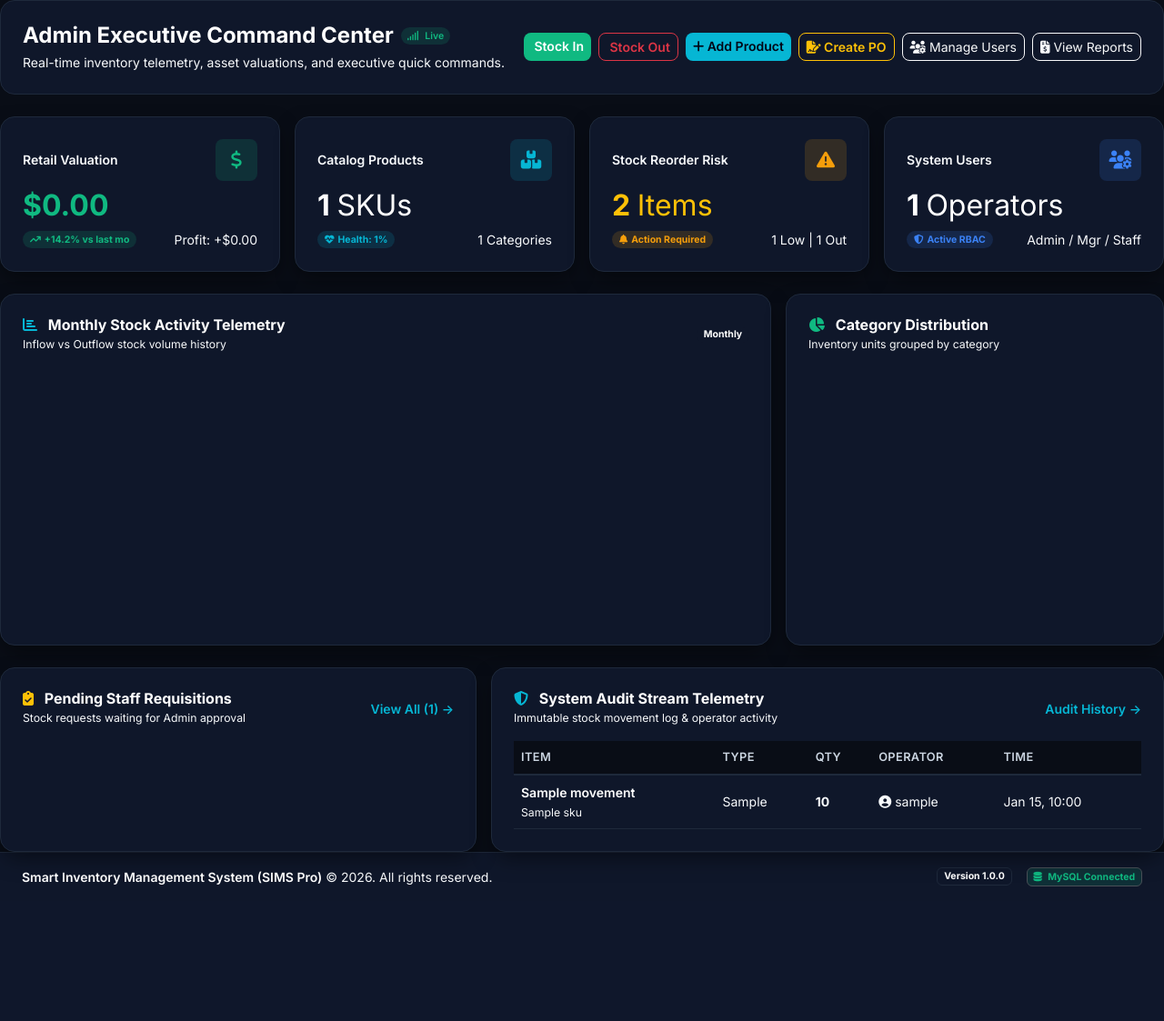
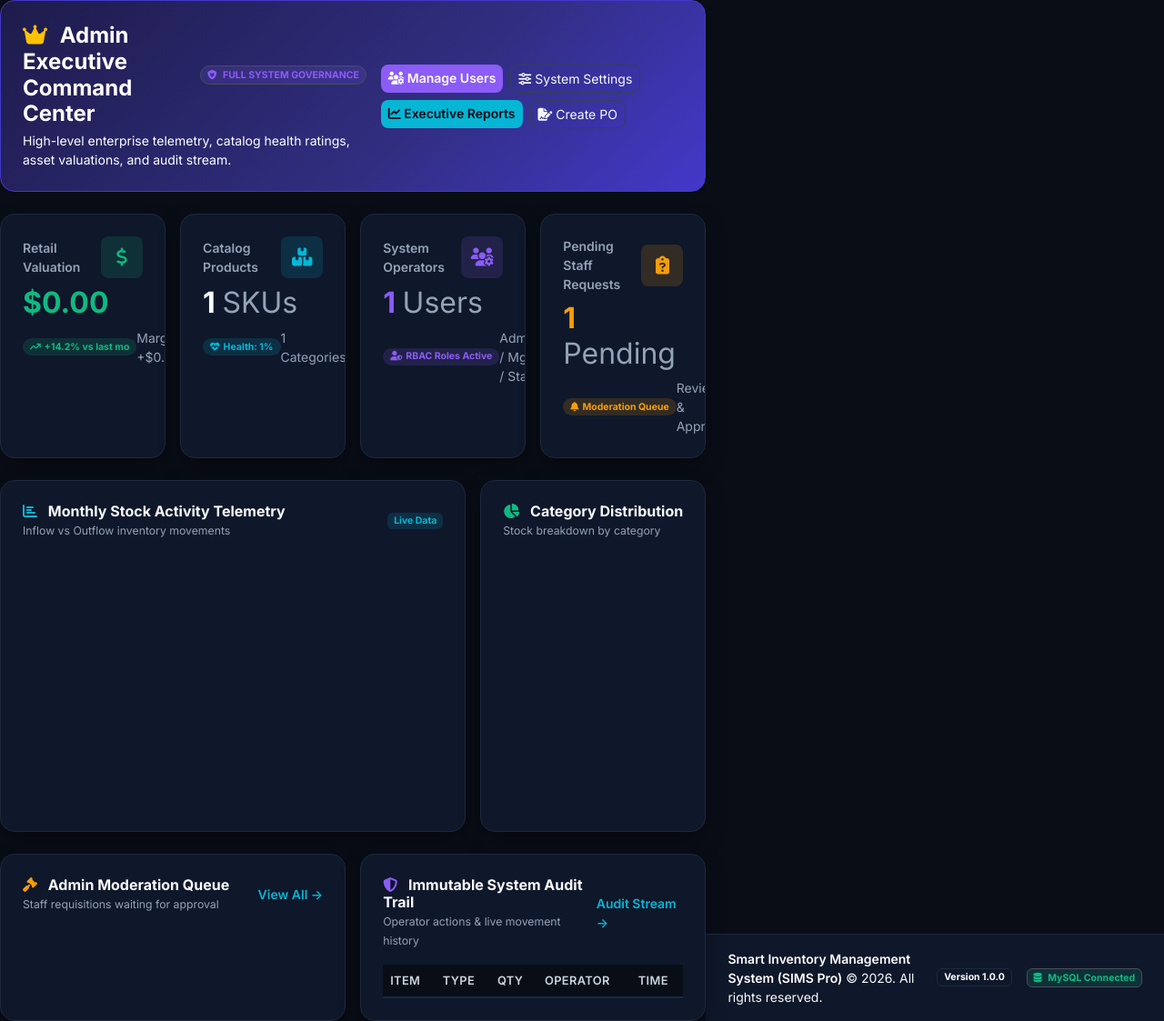
Before and after one commit to jayandisemini/inventory-management-system, a PHP site: template app/Views/dashboard/admin.php in a window 1280 px wide. Shown: the whole page at 91% size. Before the commit the page ends 975 px from the top, so only its background shows below. Run offline with PHP 8.4, Linux system fonts and the light colour scheme; the template is opened without the code that fills it: most values are stand-ins (such as "Sample title", 1, 10 or a date in 2020); data that the repository does not hold is empty; a map, chart or similar area stays blank; some libraries are stand-ins or nearby versions.

Commit message:
feat: redesign Admin Executive Command Center dashboard with theme support and moderation queue

```diff
--- a/app/Views/dashboard/admin.php
+++ b/app/Views/dashboard/admin.php
@@ -1,44 +1,40 @@
 <div class="container-fluid px-0">
 
-    <!-- Simple Top Header -->
-    <div class="d-flex flex-column flex-md-row justify-content-between align-items-md-center mb-4 gap-3 bg-slate-900 p-4 rounded-4 border border-slate-800">
+    <!-- Admin Executive Header Banner -->
+    <div class="d-flex flex-column flex-md-row justify-content-between align-items-md-center mb-4 gap-3 role-banner-admin p-4 rounded-4 shadow-sm text-white">
         <div>
-            <div class="d-flex align-items-center gap-2">
-                <h4 class="fw-bold text-white mb-0">Admin Executive Command Center</h4>
-                <span class="badge bg-emerald-subtle text-emerald rounded-pill px-2.5 py-1 fs-8 fw-semibold"><i class="fas fa-signal me-1"></i> Live</span>
+            <div class="d-flex align-items-center gap-2 mb-1">
+                <h4 class="fw-bold mb-0"><i class="fas fa-crown me-2 text-warning"></i> Admin Executive Command Center</h4>
+                <span class="badge bg-purple-subtle text-purple rounded-pill px-2.5 py-1 fs-8 fw-bold border border-purple">
+                    <i class="fas fa-shield-cat me-1"></i> FULL SYSTEM GOVERNANCE
+                </span>
             </div>
-            <p class="text-slate-400 fs-7 mb-0 mt-1">Real-time inventory telemetry, asset valuations, and executive quick commands.</p>
+            <p class="text-slate-400 fs-7 mb-0">High-level enterprise telemetry, catalog health ratings, asset valuations, and audit stream.</p>
         </div>
         <div class="d-flex flex-wrap gap-2">
-            <a href="/inventory/stock-in" class="btn btn-emerald btn-sm rounded-3 fw-semibold">
-                <i class="fas fa-arrow-down-left me-1.5"></i> Stock In
-            </a>
-            <a href="/inventory/stock-out" class="btn btn-outline-danger btn-sm rounded-3 fw-semibold">
-                <i class="fas fa-arrow-up-right me-1.5"></i> Stock Out
-            </a>
-            <a href="/products/create" class="btn btn-cyan btn-sm rounded-3 fw-semibold">
-                <i class="fas fa-plus me-1.5"></i> Add Product
-            </a>
-            <a href="/purchase-orders/create" class="btn btn-outline-warning btn-sm rounded-3 fw-semibold">
-                <i class="fas fa-file-signature me-1.5"></i> Create PO
-            </a>
-            <a href="/users" class="btn btn-outline-light btn-sm rounded-3">
+            <a href="/users" class="btn btn-purple btn-sm rounded-3">
                 <i class="fas fa-users-gear me-1.5"></i> Manage Users
             </a>
-            <a href="/reports" class="btn btn-outline-light btn-sm rounded-3">
-                <i class="fas fa-file-invoice-dollar me-1.5"></i> View Reports
+            <a href="/settings" class="btn btn-theme-outline btn-sm rounded-3">
+                <i class="fas fa-sliders me-1.5"></i> System Settings
+            </a>
+            <a href="/reports" class="btn btn-cyan btn-sm rounded-3">
+                <i class="fas fa-chart-line me-1.5"></i> Executive Reports
+            </a>
+            <a href="/purchase-orders/create" class="btn btn-theme-outline btn-sm rounded-3">
+                <i class="fas fa-file-signature me-1.5"></i> Create PO
             </a>
         </div>
     </div>
 
-    <!-- 4 Executive Telemetry KPI Stat Cards -->
+    <!-- 4 Executive KPI Stat Cards -->
     <div class="row g-3 mb-4">
-        <!-- 1. Total Inventory Asset Valuation -->
+        <!-- 1. Total Retail Valuation -->
         <div class="col-12 col-sm-6 col-xl-3">
             <a href="/reports" class="text-decoration-none">
-                <div class="card card-metric border-0 rounded-4 bg-slate-900 p-4 h-100 position-relative overflow-hidden hover-shadow transition-all">
+                <div class="card card-metric border-0 rounded-4 p-4 h-100 position-relative overflow-hidden">
                     <div class="d-flex align-items-center justify-content-between mb-2">
-                        <span class="text-slate-400 fs-7 fw-semibold">Retail Valuation</span>
+                        <span class="text-theme-muted fs-7 fw-semibold">Retail Valuation</span>
                         <div class="metric-icon bg-emerald-subtle text-emerald rounded-3 d-flex align-items-center justify-content-center p-2.5">
                             <i class="fas fa-dollar-sign fs-5"></i>
                         </div>
@@ -48,87 +44,87 @@
                         <span class="badge bg-emerald-subtle text-emerald rounded-pill fs-8 px-2 py-0.5">
                             <i class="fas fa-arrow-trend-up me-1"></i>+14.2% vs last mo
                         </span>
-                        <span class="text-slate-400 fs-8">Profit: +$<?= number_format($metrics['potential_profit'] ?? 0, 2) ?></span>
+                        <span class="text-theme-muted fs-8">Margin: +$<?= number_format($metrics['potential_profit'] ?? 0, 2) ?></span>
                     </div>
                 </div>
             </a>
         </div>
 
-        <!-- 2. Total Catalog Products & Health Rating -->
+        <!-- 2. Catalog Products & Health -->
         <div class="col-12 col-sm-6 col-xl-3">
             <a href="/products" class="text-decoration-none">
-                <div class="card card-metric border-0 rounded-4 bg-slate-900 p-4 h-100 position-relative overflow-hidden hover-shadow transition-all">
+                <div class="card card-metric border-0 rounded-4 p-4 h-100 position-relative overflow-hidden">
                     <div class="d-flex align-items-center justify-content-between mb-2">
-                        <span class="text-slate-400 fs-7 fw-semibold">Catalog Products</span>
+                        <span class="text-theme-muted fs-7 fw-semibold">Catalog Products</span>
                         <div class="metric-icon bg-cyan-subtle text-cyan rounded-3 d-flex align-items-center justify-content-center p-2.5">
                             <i class="fas fa-boxes-stacked fs-5"></i>
                         </div>
                     </div>
-                    <h2 class="fw-bold text-white mb-2"><?= number_format($metrics['total_products'] ?? 0) ?> <span class="fs-7 text-slate-400 fw-normal">SKUs</span></h2>
+                    <h2 class="fw-bold text-theme-main mb-2"><?= number_format($metrics['total_products'] ?? 0) ?> <span class="fs-7 text-theme-muted fw-normal">SKUs</span></h2>
                     <div class="d-flex align-items-center justify-content-between">
                         <span class="badge bg-cyan-subtle text-cyan rounded-pill fs-8 px-2 py-0.5">
                             <i class="fas fa-heart-pulse me-1"></i>Health: <?= $metrics['health_percentage'] ?? 100 ?>%
                         </span>
-                        <span class="text-slate-400 fs-8"><?= $metrics['total_categories'] ?? 0 ?> Categories</span>
+                        <span class="text-theme-muted fs-8"><?= $metrics['total_categories'] ?? 0 ?> Categories</span>
                     </div>
                 </div>
             </a>
         </div>
 
-        <!-- 3. Low Stock & Out-of-Stock Risk Alerts -->
+        <!-- 3. System Users Count -->
         <div class="col-12 col-sm-6 col-xl-3">
-            <a href="/reports" class="text-decoration-none">
-                <div class="card card-metric border-0 rounded-4 bg-slate-900 p-4 h-100 position-relative overflow-hidden hover-shadow transition-all">
+            <a href="/users" class="text-decoration-none">
+                <div class="card card-metric border-0 rounded-4 p-4 h-100 position-relative overflow-hidden">
                     <div class="d-flex align-items-center justify-content-between mb-2">
-                        <span class="text-slate-400 fs-7 fw-semibold">Stock Reorder Risk</span>
-                        <div class="metric-icon bg-warning-subtle text-warning rounded-3 d-flex align-items-center justify-content-center p-2.5">
-                            <i class="fas fa-triangle-exclamation fs-5"></i>
+                        <span class="text-theme-muted fs-7 fw-semibold">System Operators</span>
+                        <div class="metric-icon bg-purple-subtle text-purple rounded-3 d-flex align-items-center justify-content-center p-2.5">
+                            <i class="fas fa-users-gear fs-5"></i>
                         </div>
                     </div>
-                    <h2 class="fw-bold text-warning mb-2"><?= number_format(($metrics['low_stock_count'] ?? 0) + ($metrics['out_of_stock_count'] ?? 0)) ?> <span class="fs-7 text-slate-400 fw-normal">Items</span></h2>
+                    <h2 class="fw-bold text-purple mb-2"><?= number_format($metrics['total_users'] ?? 0) ?> <span class="fs-7 text-theme-muted fw-normal">Users</span></h2>
                     <div class="d-flex align-items-center justify-content-between">
-                        <span class="badge bg-warning-subtle text-warning rounded-pill fs-8 px-2 py-0.5">
-                            <i class="fas fa-bell me-1"></i>Action Required
+                        <span class="badge bg-purple-subtle text-purple rounded-pill fs-8 px-2 py-0.5">
+                            <i class="fas fa-user-shield me-1"></i>RBAC Roles Active
                         </span>
-                        <span class="text-slate-400 fs-8"><?= $metrics['low_stock_count'] ?? 0 ?> Low | <?= $metrics['out_of_stock_count'] ?? 0 ?> Out</span>
+                        <span class="text-theme-muted fs-8">Admin / Mgr / Staff</span>
                     </div>
                 </div>
             </a>
         </div>
 
-        <!-- 4. System Users & Active Roles -->
+        <!-- 4. Pending Requisitions Risk Alert -->
         <div class="col-12 col-sm-6 col-xl-3">
-            <a href="/users" class="text-decoration-none">
-                <div class="card card-metric border-0 rounded-4 bg-slate-900 p-4 h-100 position-relative overflow-hidden hover-shadow transition-all">
+            <a href="/stock-requests" class="text-decoration-none">
+                <div class="card card-metric border-0 rounded-4 p-4 h-100 position-relative overflow-hidden">
                     <div class="d-flex align-items-center justify-content-between mb-2">
-                        <span class="text-slate-400 fs-7 fw-semibold">System Users</span>
-                        <div class="metric-icon bg-primary-subtle text-blue rounded-3 d-flex align-items-center justify-content-center p-2.5">
-                            <i class="fas fa-users-gear fs-5"></i>
+                        <span class="text-theme-muted fs-7 fw-semibold">Pending Staff Requests</span>
+                        <div class="metric-icon bg-warning-subtle text-amber rounded-3 d-flex align-items-center justify-content-center p-2.5">
+                            <i class="fas fa-clipboard-question fs-5"></i>
                         </div>
                     </div>
-                    <h2 class="fw-bold text-white mb-2"><?= number_format($metrics['total_users'] ?? 0) ?> <span class="fs-7 text-slate-400 fw-normal">Operators</span></h2>
+                    <h2 class="fw-bold text-amber mb-2"><?= count($pendingRequests ?? []) ?> <span class="fs-7 text-theme-muted fw-normal">Pending</span></h2>
                     <div class="d-flex align-items-center justify-content-between">
-                        <span class="badge bg-primary-subtle text-blue rounded-pill fs-8 px-2 py-0.5">
-                            <i class="fas fa-shield-halved me-1"></i>Active RBAC
+                        <span class="badge bg-warning-subtle text-amber rounded-pill fs-8 px-2 py-0.5">
+                            <i class="fas fa-bell me-1"></i>Moderation Queue
                         </span>
-                        <span class="text-slate-400 fs-8">Admin / Mgr / Staff</span>
+                        <span class="text-theme-muted fs-8">Review & Approve</span>
                     </div>
                 </div>
             </a>
         </div>
     </div>
 
-    <!-- Analytics Row 1: Monthly Movements & Category Donut Chart -->
+    <!-- Analytics Charts Row -->
     <div class="row g-3 mb-4">
-        <!-- Monthly Stock Activity Chart -->
+        <!-- Monthly Movement Bar Chart -->
         <div class="col-12 col-lg-8">
-            <div class="card border-0 rounded-4 bg-slate-900 p-4 h-100">
+            <div class="card border-0 rounded-4 p-4 h-100">
                 <div class="d-flex align-items-center justify-content-between mb-3">
                     <div>
-                        <h6 class="fw-bold text-white mb-0"><i class="fas fa-chart-bar me-2 text-cyan"></i> Monthly Stock Activity Telemetry</h6>
-                        <small class="text-slate-400 fs-8">Inflow vs Outflow stock volume history</small>
+                        <h6 class="fw-bold text-theme-main mb-0"><i class="fas fa-chart-bar me-2 text-cyan"></i> Monthly Stock Activity Telemetry</h6>
+                        <small class="text-theme-muted fs-8">Inflow vs Outflow inventory movements</small>
                     </div>
-                    <span class="badge bg-slate-800 text-slate-300 fs-8">Monthly</span>
+                    <span class="badge bg-cyan-subtle text-cyan fs-8">Live Data</span>
                 </div>
                 <div style="height: 280px;">
                     <canvas id="monthlyMovementsChart"></canvas>
@@ -136,13 +132,13 @@
             </div>
         </div>
 
-        <!-- Category Stock Distribution Donut Chart -->
+        <!-- Category Donut Chart -->
         <div class="col-12 col-lg-4">
-            <div class="card border-0 rounded-4 bg-slate-900 p-4 h-100">
+            <div class="card border-0 rounded-4 p-4 h-100">
                 <div class="d-flex align-items-center justify-content-between mb-3">
                     <div>
-                        <h6 class="fw-bold text-white mb-0"><i class="fas fa-chart-pie me-2 text-emerald"></i> Category Distribution</h6>
-                        <small class="text-slate-400 fs-8">Inventory units grouped by category</small>
+                        <h6 class="fw-bold text-theme-main mb-0"><i class="fas fa-chart-pie me-2 text-emerald"></i> Category Distribution</h6>
+                        <small class="text-theme-muted fs-8">Stock breakdown by category</small>
                     </div>
                 </div>
                 <div style="height: 280px; position: relative;">
@@ -152,47 +148,49 @@
         </div>
     </div>
 
-    <!-- Governance & Telemetry Row: Pending Approvals & Live Audit Stream -->
+    <!-- Governance Queue & Audit Telemetry -->
     <div class="row g-3">
-        <!-- Pending Requisitions & Approvals Queue -->
-        <div class="col-12 col-lg-5">
-            <div class="card border-0 rounded-4 bg-slate-900 p-4 h-100">
+        <!-- Pending Staff Requisitions Moderation Queue -->
+        <div class="col-12 col-lg-6">
+            <div class="card border-0 rounded-4 p-4 h-100">
                 <div class="d-flex align-items-center justify-content-between mb-3">
                     <div>
-                        <h6 class="fw-bold text-white mb-0"><i class="fas fa-clipboard-check me-2 text-warning"></i> Pending Staff Requisitions</h6>
-                        <small class="text-slate-400 fs-8">Stock requests waiting for Admin approval</small>
+                        <h6 class="fw-bold text-theme-main mb-0"><i class="fas fa-gavel me-2 text-amber"></i> Admin Moderation Queue</h6>
+                        <small class="text-theme-muted fs-8">Staff requisitions waiting for approval</small>
                     </div>
-                    <a href="/stock-requests" class="text-cyan fs-8 text-decoration-none fw-semibold">View All (<?= count($pendingRequests ?? []) ?>) &rarr;</a>
+                    <a href="/stock-requests" class="text-cyan fs-8 text-decoration-none fw-semibold">View All &rarr;</a>
                 </div>
 
                 <?php if (empty($pendingRequests)): ?>
-                    <div class="text-center py-4 my-auto text-slate-400">
-                        <i class="fas fa-check-circle fs-3 text-emerald mb-2"></i>
-                        <p class="mb-0 fs-7">No pending requisitions. All caught up!</p>
+                    <div class="text-center py-4 my-auto text-theme-muted">
+                        <i class="fas fa-circle-check fs-3 text-emerald mb-2"></i>
+                        <p class="mb-0 fs-7">No pending requests! All requisitions moderated.</p>
                     </div>
                 <?php else: ?>
                     <div class="d-flex flex-column gap-2">
-                        <?php foreach (array_slice($pendingRequests, 0, 4) as $req): ?>
-                            <div class="p-3 bg-slate-800 rounded-3 border border-slate-700/50 d-flex align-items-center justify-content-between gap-2">
+                        <?php foreach (array_slice($pendingRequests, 0, 5) as $req): ?>
+                            <div class="p-3 border rounded-3 d-flex align-items-center justify-content-between gap-2">
                                 <div>
-                                    <div class="fw-semibold text-white fs-7"><?= htmlspecialchars($req->product_name) ?></div>
-                                    <div class="text-slate-400 fs-8">
-                                        Requested by <span class="text-slate-300"><?= htmlspecialchars($req->user_name) ?></span> &bull; Qty: <strong class="text-cyan"><?= $req->quantity ?></strong>
+                                    <div class="fw-bold text-theme-main fs-7"><?= htmlspecialchars($req->product_name) ?></div>
+                                    <div class="text-theme-muted fs-8">
+                                        Requested by <span class="fw-semibold text-theme-main"><?= htmlspecialchars($req->user_name) ?></span> &bull; Qty: <strong class="text-cyan"><?= $req->quantity ?></strong>
                                     </div>
                                     <?php if (!empty($req->reason)): ?>
-                                        <div class="text-slate-400 fs-8 fst-italic mt-0.5">"<?= htmlspecialchars($req->reason) ?>"</div>
+                                        <div class="text-theme-muted fs-8 fst-italic mt-0.5">"<?= htmlspecialchars($req->reason) ?>"</div>
                                     <?php endif; ?>
                                 </div>
                                 <div class="d-flex gap-1.5 align-items-center">
                                     <form action="/stock-requests/approve" method="POST" class="d-inline">
-                                        <input type="hidden" name="request_id" value="<?= $req->request_id ?>">
+                                        <?= \App\Core\CSRF::field() ?>
+                                        <input type="hidden" name="id" value="<?= $req->request_id ?>">
                                         <button type="submit" class="btn btn-emerald btn-xs px-2.5 py-1 rounded-2" title="Approve Request">
-                                            <i class="fas fa-check"></i> Approve
+                                            <i class="fas fa-check me-1"></i> Approve
                                         </button>
                                     </form>
                                     <form action="/stock-requests/reject" method="POST" class="d-inline">
-                                        <input type="hidden" name="request_id" value="<?= $req->request_id ?>">
-                                        <button type="submit" class="btn btn-outline-danger btn-xs px-2 py-1 rounded-2" title="Reject Request">
+                                        <?= \App\Core\CSRF::field() ?>
+                                        <input type="hidden" name="id" value="<?= $req->request_id ?>">
+                                        <button type="submit" class="btn btn-rose btn-xs px-2 py-1 rounded-2" title="Reject Request">
                                             <i class="fas fa-times"></i>
                                         </button>
                                     </form>
@@ -204,20 +202,20 @@
             </div>
         </div>
 
-        <!-- Live System Audit Trail Telemetry Stream -->
-        <div class="col-12 col-lg-7">
-            <div class="card border-0 rounded-4 bg-slate-900 p-4 h-100">
+        <!-- Live Audit Trail Feed -->
+        <div class="col-12 col-lg-6">
+            <div class="card border-0 rounded-4 p-4 h-100">
                 <div class="d-flex align-items-center justify-content-between mb-3">
                     <div>
-                        <h6 class="fw-bold text-white mb-0"><i class="fas fa-shield-halved me-2 text-cyan"></i> System Audit Stream Telemetry</h6>
-                        <small class="text-slate-400 fs-8">Immutable stock movement log & operator activity</small>
+                        <h6 class="fw-bold text-theme-main mb-0"><i class="fas fa-shield-halved me-2 text-purple"></i> Immutable System Audit Trail</h6>
+                        <small class="text-theme-muted fs-8">Operator actions & live movement history</small>
                     </div>
-                    <a href="/movements" class="text-cyan fs-8 text-decoration-none fw-semibold">Audit History &rarr;</a>
+                    <a href="/movements" class="text-cyan fs-8 text-decoration-none fw-semibold">Audit Stream &rarr;</a>
                 </div>
                 <div class="table-responsive">
                     <table class="table align-middle mb-0 fs-7">
                         <thead>
-                            <tr class="text-slate-400">
+                            <tr>
                                 <th>Item</th>
                                 <th>Type</th>
                                 <th>Qty</th>
@@ -226,18 +224,18 @@
                             </tr>
                         </thead>
                         <tbody>
-                            <?php foreach ($recentMovements as $mv): ?>
+                            <?php foreach (array_slice($recentMovements, 0, 5) as $mv): ?>
                                 <tr>
                                     <td>
-                                        <div class="fw-semibold text-white"><?= htmlspecialchars($mv->product_name) ?></div>
-                                        <small class="text-slate-400 fw-mono fs-8"><?= htmlspecialchars($mv->sku ?? '') ?></small>
+                                        <div class="fw-semibold text-theme-main"><?= htmlspecialchars($mv->product_name) ?></div>
+                                        <small class="text-theme-muted fw-mono fs-8"><?= htmlspecialchars($mv->sku ?? '') ?></small>
                                     </td>
                                     <td><?= $mv->getTypeBadgeHtml() ?></td>
-                                    <td class="fw-bold text-white"><?= $mv->quantity ?></td>
-                                    <td class="text-slate-300 fs-8">
-                                        <i class="fas fa-user-circle text-slate-500 me-1"></i><?= htmlspecialchars($mv->user_name ?? 'System') ?>
+                                    <td class="fw-bold text-theme-main"><?= $mv->quantity ?></td>
+                                    <td class="text-theme-muted fs-8">
+                                        <i class="fas fa-user-circle me-1 text-purple"></i><?= htmlspecialchars($mv->user_name ?? 'System') ?>
                                     </td>
-                                    <td class="text-slate-400 fs-8"><?= date('M d, H:i', strtotime($mv->created_at)) ?></td>
+                                    <td class="text-theme-muted fs-8"><?= date('M d, H:i', strtotime($mv->created_at)) ?></td>
                                 </tr>
                             <?php endforeach; ?>
                         </tbody>
@@ -247,6 +245,8 @@
         </div>
     </div>
 
+</div>
+
 <script>
     window.dashboardChartsData = <?= json_encode($chartsData) ?>;
 </script>
```
